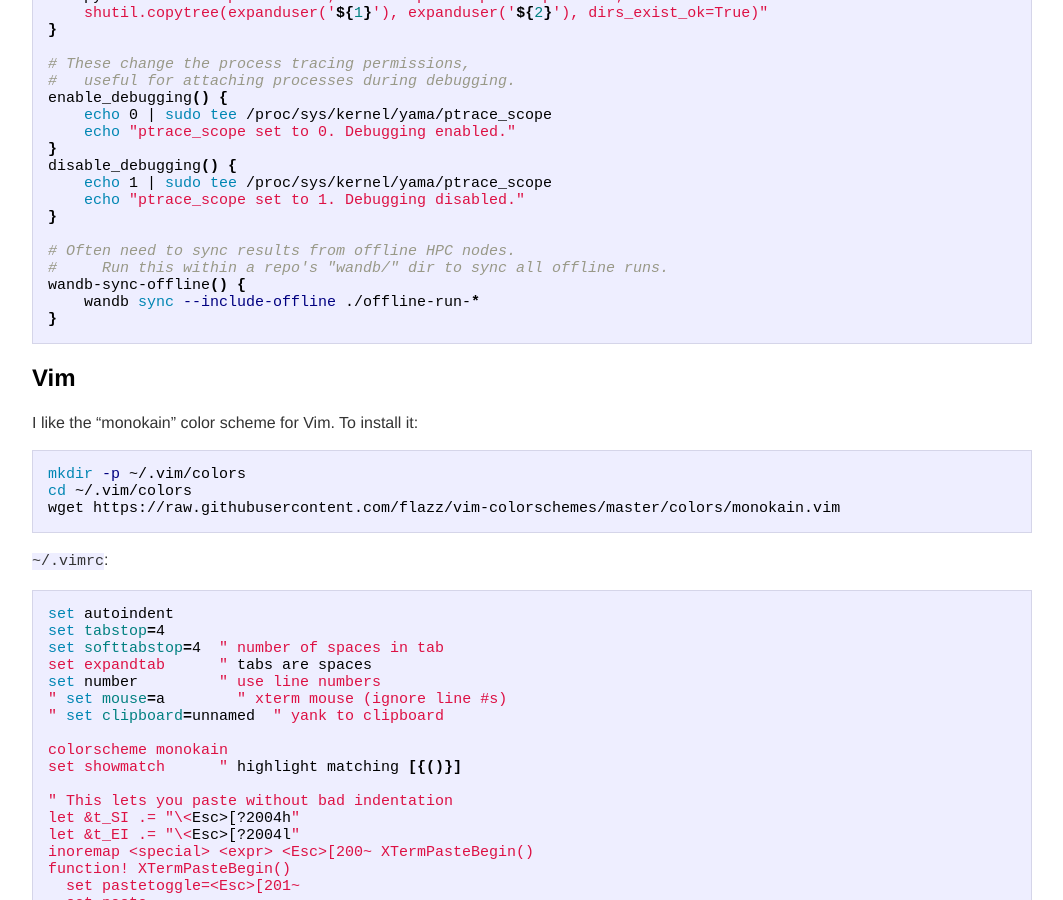
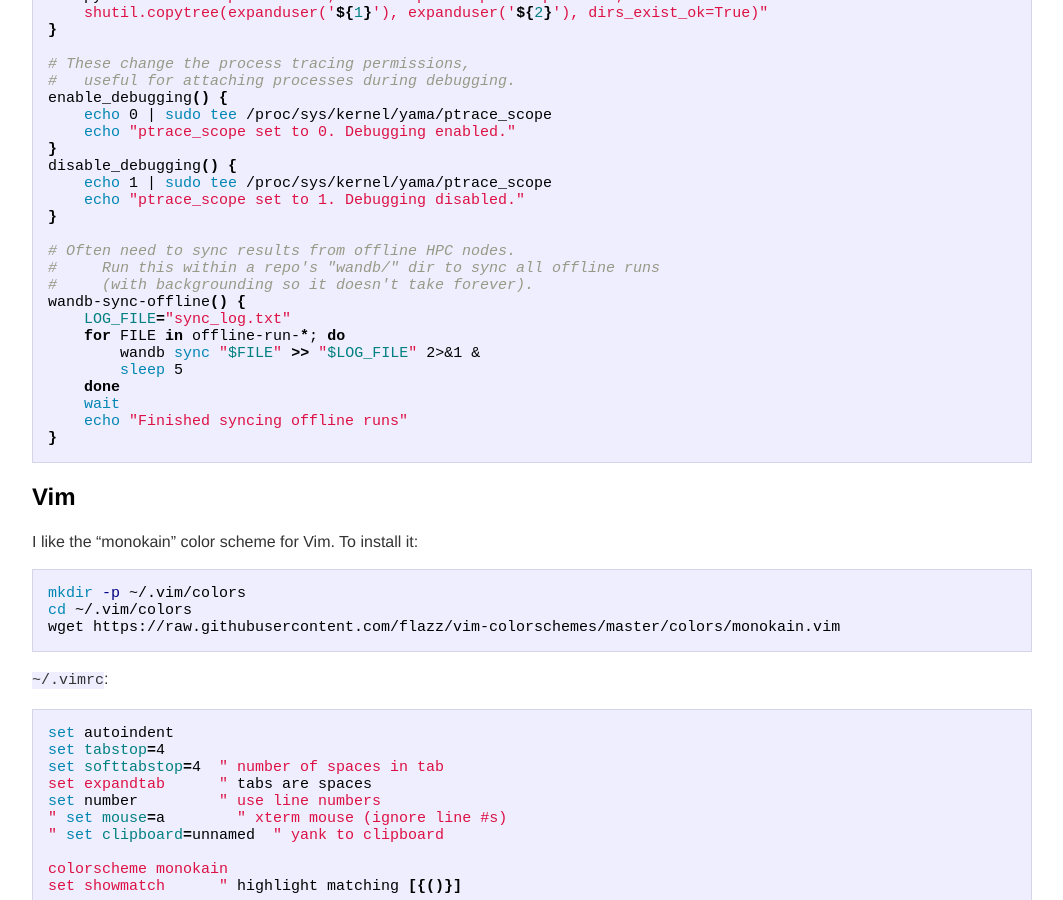
Before and after one commit to kcorder/kcorder.github.io, a Jekyll site: the page built from _posts/2021-01-13-term-configs.md, in a window 1280 px wide and 900 px high, scrolled down 1170 px. Shown: the whole window, without its empty margins (108-1171 px from the left). Built offline with Jekyll 4.4.1, drawn with Linux system fonts in a browser that asks for light colours.

Commit message:
Update 2021-01-13-term-configs.md

````diff
--- a/_posts/2021-01-13-term-configs.md
+++ b/_posts/2021-01-13-term-configs.md
@@ -76,9 +76,16 @@ disable_debugging() {
 }
 
 # Often need to sync results from offline HPC nodes.
-#     Run this within a repo's "wandb/" dir to sync all offline runs.
+#     Run this within a repo's "wandb/" dir to sync all offline runs
+#     (with backgrounding so it doesn't take forever).
 wandb-sync-offline() {
-    wandb sync --include-offline ./offline-run-*
+    LOG_FILE="sync_log.txt"
+    for FILE in offline-run-*; do
+        wandb sync "$FILE" >> "$LOG_FILE" 2>&1 &
+        sleep 5
+    done
+    wait
+    echo "Finished syncing offline runs"
 }
 ```
 
````
